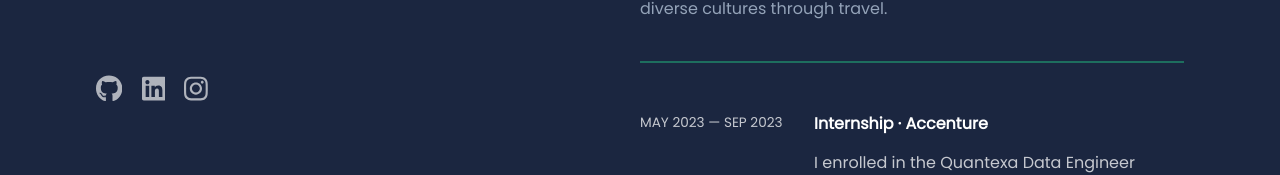
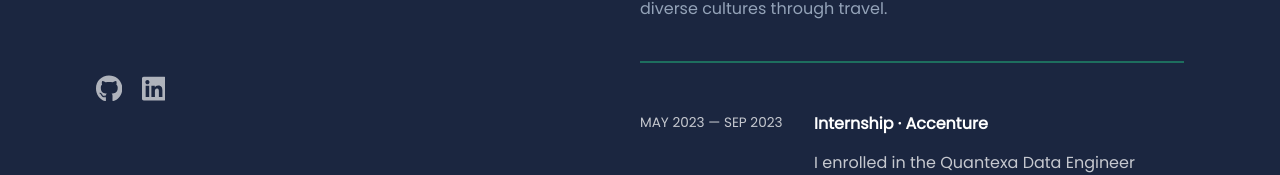
Before and after one commit to sergissh/portfolio, a React (Vite) app: page / in a window 1280 px wide. Shown: the part 595-770 px from the top of the page. Built offline with nearby package versions, Linux system fonts and the light colour scheme; no server answers.

Commit message:
Delete Instagram icon and reference

```diff
--- a/src/assets/Icons.jsx
+++ b/src/assets/Icons.jsx
@@ -10,14 +10,6 @@ export const Linkedin = () => {
     return (
         <svg xmlns="http://www.w3.org/2000/svg" height="1em" viewBox="0 0 448 512">
             <path d="M416 32H31.9C14.3 32 0 46.5 0 64.3v383.4C0 465.5 14.3 480 31.9 480H416c17.6 0 32-14.5 32-32.3V64.3c0-17.8-14.4-32.3-32-32.3zM135.4 416H69V202.2h66.5V416zm-33.2-243c-21.3 0-38.5-17.3-38.5-38.5S80.9 96 102.2 96c21.2 0 38.5 17.3 38.5 38.5 0 21.3-17.2 38.5-38.5 38.5zm282.1 243h-66.4V312c0-24.8-.5-56.7-34.5-56.7-34.6 0-39.9 27-39.9 54.9V416h-66.4V202.2h63.7v29.2h.9c8.9-16.8 30.6-34.5 62.9-34.5 67.2 0 79.7 44.3 79.7 101.9V416z"/>
-        </svg>
-    )
-}
-
-export const Instagram = () =>{
-    return (
-        <svg xmlns="http://www.w3.org/2000/svg" height="1em" viewBox="0 0 448 512">
-            <path d="M224.1 141c-63.6 0-114.9 51.3-114.9 114.9s51.3 114.9 114.9 114.9S339 319.5 339 255.9 287.7 141 224.1 141zm0 189.6c-41.1 0-74.7-33.5-74.7-74.7s33.5-74.7 74.7-74.7 74.7 33.5 74.7 74.7-33.6 74.7-74.7 74.7zm146.4-194.3c0 14.9-12 26.8-26.8 26.8-14.9 0-26.8-12-26.8-26.8s12-26.8 26.8-26.8 26.8 12 26.8 26.8zm76.1 27.2c-1.7-35.9-9.9-67.7-36.2-93.9-26.2-26.2-58-34.4-93.9-36.2-37-2.1-147.9-2.1-184.9 0-35.8 1.7-67.6 9.9-93.9 36.1s-34.4 58-36.2 93.9c-2.1 37-2.1 147.9 0 184.9 1.7 35.9 9.9 67.7 36.2 93.9s58 34.4 93.9 36.2c37 2.1 147.9 2.1 184.9 0 35.9-1.7 67.7-9.9 93.9-36.2 26.2-26.2 34.4-58 36.2-93.9 2.1-37 2.1-147.8 0-184.8zM398.8 388c-7.8 19.6-22.9 34.7-42.6 42.6-29.5 11.7-99.5 9-132.1 9s-102.7 2.6-132.1-9c-19.6-7.8-34.7-22.9-42.6-42.6-11.7-29.5-9-99.5-9-132.1s-2.6-102.7 9-132.1c7.8-19.6 22.9-34.7 42.6-42.6 29.5-11.7 99.5-9 132.1-9s102.7-2.6 132.1 9c19.6 7.8 34.7 22.9 42.6 42.6 11.7 29.5 9 99.5 9 132.1s2.7 102.7-9 132.1z"/>
         </svg>
     )
 }
--- a/src/components/Header.jsx
+++ b/src/components/Header.jsx
@@ -1,5 +1,5 @@
 import React, {useState, useRef, useEffect} from 'react'
-import { GitHub, Instagram, Linkedin, Twitter } from '../assets/Icons'
+import { GitHub, Linkedin} from '../assets/Icons'
 import { Link } from 'react-router-dom'
 import styled from 'styled-components';
 
@@ -51,7 +51,6 @@ function Header() {
             <div className='lower-header'>
                 <a target='_blank' href='https://github.com/sergissh' rel="noreferrer"><GitHub /></a>
                 <a target='_blank' href="https://www.linkedin.com/in/sergi-s%C3%A1nchez-hern%C3%A1ndez/" rel="noreferrer"><Linkedin /></a>
-                <a target='_blank' href="https://www.instagram.com/sergisanchezz_/" rel="noreferrer"><Instagram /></a>
             </div>
         </HeaderWrapper>
     )
```
